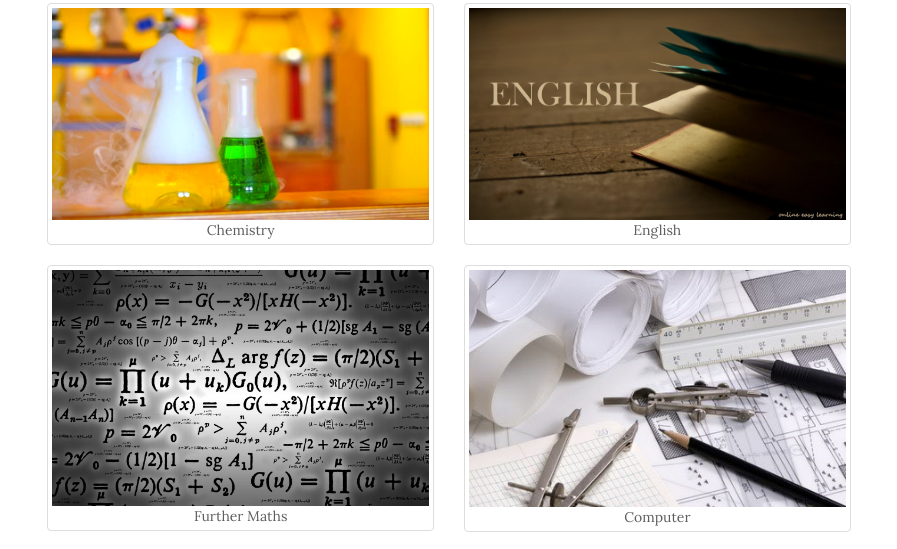
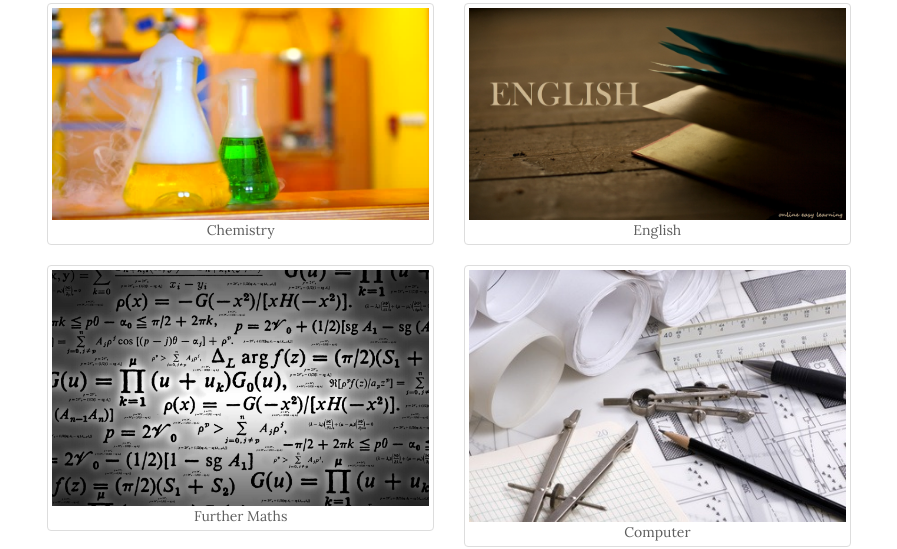
Before and after one commit to ak-logic/logeeks, a website: page index.html in a window 1280 px wide. Shown: the part 1779-2328 px from the top of the page, without its empty margins (191-1088 px from the left). Drawn offline with nearby package versions, Linux system fonts and the light colour scheme; some packages are replaced by stand-ins of ours.

Commit message:
Testing out TD

```diff
--- a/index.html
+++ b/index.html
@@ -253,7 +253,7 @@
                                 <div class="col-xs-12 col-sm-6 col-md-6 col-lg-6">
                                     <div class="thumbnail">
                                         <a class="portfolio-box">
-                                            <img src="./img/tdrawing2.png" class="img-responsive" alt="" height="50%">
+                                            <img src="./img/td2.jpg" class="img-responsive" alt="" height="50%">
                                             <div class="portfolio-box-caption">
                                                 <div class="portfolio-box-caption-content">
                                                     <div class="project-category text-faded">
```
